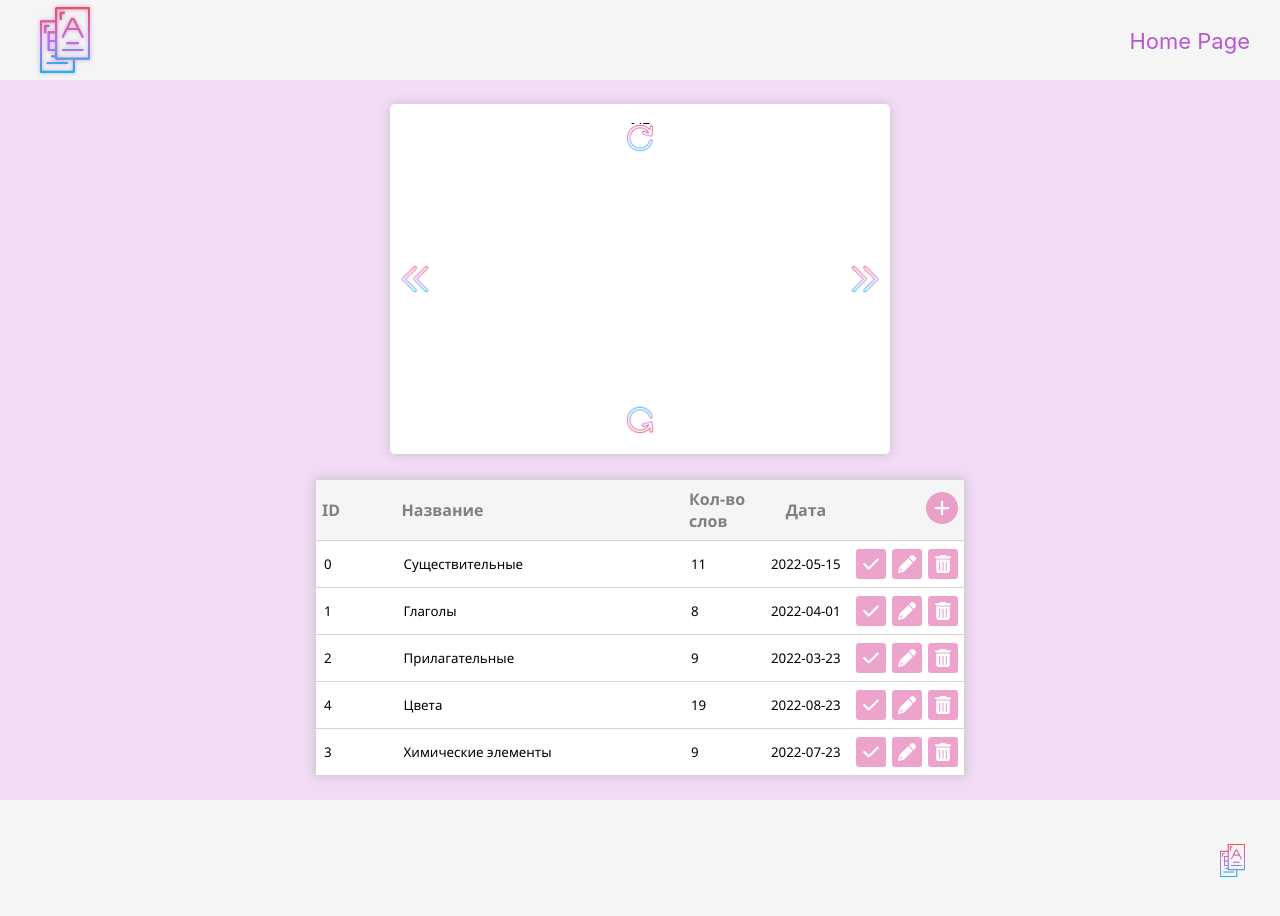
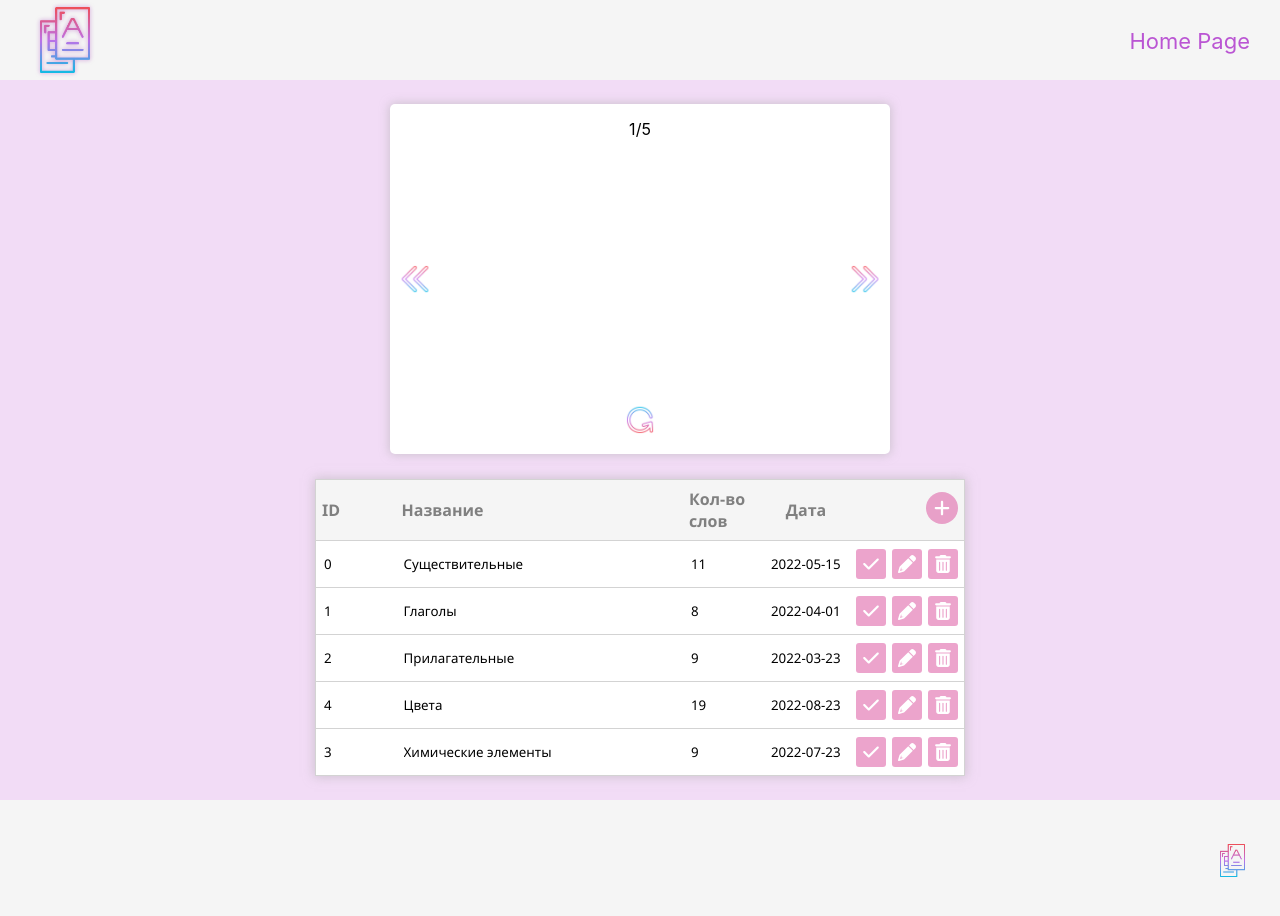
Before and after one commit to azagatskaya/cards_project, a React (Create React App) app: page /study/1 in a window 1280 px wide. Shown: the top 916 px of the page. Built offline with nearby package versions, Linux system fonts and the light colour scheme; no server answers.

Commit message:
fixed backface-visibility issue for chrome

```diff
--- a/src/components/Card/Card.module.scss
+++ b/src/components/Card/Card.module.scss
@@ -18,9 +18,9 @@
   margin-bottom: 25px;
   border: 1px solid lightgrey;
   border-radius: 5px;
-  -webkit-box-shadow: 0px 0px 10px 1px rgba(172, 172, 172, 0.5);
-  -moz-box-shadow: 0px 0px 10px 1px rgba(172, 172, 172, 0.5);
-  box-shadow: 0px 0px 10px 1px rgba(172, 172, 172, 0.5);
+  -webkit-box-shadow: 0 0 10px 1px rgba(172, 172, 172, 0.5);
+  -moz-box-shadow: 0 0 10px 1px rgba(172, 172, 172, 0.5);
+  box-shadow: 0 0 10px 1px rgba(172, 172, 172, 0.5);
 }
 
 .card {
@@ -29,9 +29,15 @@
   height: 100%;
   background-color: #fff;
   backface-visibility: hidden;
+  -webkit-backface-visibility: hidden;
   transform-style: preserve-3d;
+  border: none;
   transition: all 500ms ease;
-  border: none;
+  //transform: rotateX(0deg);
+}
+
+.rotated {
+  transform: rotateX(180deg);
 }
 
 .card__back {
@@ -39,26 +45,35 @@
   width: 100%;
   height: 100%;
   color: #333333;
+  background-color: #fff;
   backface-visibility: hidden;
-  background-color: #fff;
-  transform: rotateX(180deg);
+  -webkit-backface-visibility: hidden;
+  transform-style: preserve-3d;
   border: none;
   transition: all 500ms ease;
+  transform: rotateX(180deg);
+
+  & > .button_rotate {
+    opacity: 0;
+    transition: 100ms;
+  }
 }
 
 .back__rotated {
   transform: rotateX(0deg);
+
+  & > .button_rotate {
+    opacity: 1;
+    transition-delay: 200ms;
+    transition-duration: 200ms;
+  }
 }
 
 .card:hover,
 .card__back:hover {
-  -webkit-box-shadow: 0px 0px 12px 2px rgba(172, 172, 172, 0.7);
-  -moz-box-shadow: 0px 0px 12px 2px rgba(172, 172, 172, 0.7);
-  box-shadow: 0px 0px 12px 2px rgba(172, 172, 172, 0.7);
-}
-
-.rotated {
-  transform: rotateX(180deg);
+  -webkit-box-shadow: 0 0 12px 2px rgba(172, 172, 172, 0.7);
+  -moz-box-shadow: 0 0 12px 2px rgba(172, 172, 172, 0.7);
+  box-shadow: 0 0 12px 2px rgba(172, 172, 172, 0.7);
 }
 
 .card__text {
--- a/src/firebase.js
+++ b/src/firebase.js
@@ -1,5 +1,5 @@
 // Import the functions you need from the SDKs you need
-// import {initializeApp} from 'firebase/app';
+import {initializeApp} from 'firebase/app';
 // import { getAnalytics } from "firebase/analytics";
 // TODO: Add SDKs for Firebase products that you want to use
 // https://firebase.google.com/docs/web/setup#available-libraries
@@ -7,16 +7,16 @@
 // Your web app's Firebase configuration
 // For Firebase JS SDK v7.20.0 and later, measurementId is optional
 
-// const firebaseConfig = {
-//   apiKey: process.env.REACT_APP_FIREBASE_API_KEY,
-//   authDomain: process.env.REACT_APP_FIREBASE_AUTH_DOMAIN,
-//   projectId: process.env.REACT_APP_FIREBASE_PROJECT_ID,
-//   storageBucket: process.env.REACT_APP_FIREBASE_STORAGE_BUCKET,
-//   messagingSenderId: process.env.REACT_APP_FIREBASE_MESSAGING_SENDER_ID,
-//   appId: process.env.REACT_APP_FIREBASE_APP_ID,
-//   measurementId: process.env.REACT_APP_FIREBASE_MEASUREMENT_ID,
-// };
+const firebaseConfig = {
+    apiKey: process.env.REACT_APP_FIREBASE_API_KEY,
+    authDomain: process.env.REACT_APP_FIREBASE_AUTH_DOMAIN,
+    projectId: process.env.REACT_APP_FIREBASE_PROJECT_ID,
+    storageBucket: process.env.REACT_APP_FIREBASE_STORAGE_BUCKET,
+    messagingSenderId: process.env.REACT_APP_FIREBASE_MESSAGING_SENDER_ID,
+    appId: process.env.REACT_APP_FIREBASE_APP_ID,
+    measurementId: process.env.REACT_APP_FIREBASE_MEASUREMENT_ID,
+};
 
 // Initialize Firebase
-// const app = initializeApp(firebaseConfig);
+const app = initializeApp(firebaseConfig);
 // const analytics = getAnalytics(app);
```
Also changed, not shown: src/components/Card/Card.jsx (+3 -4 lines).
